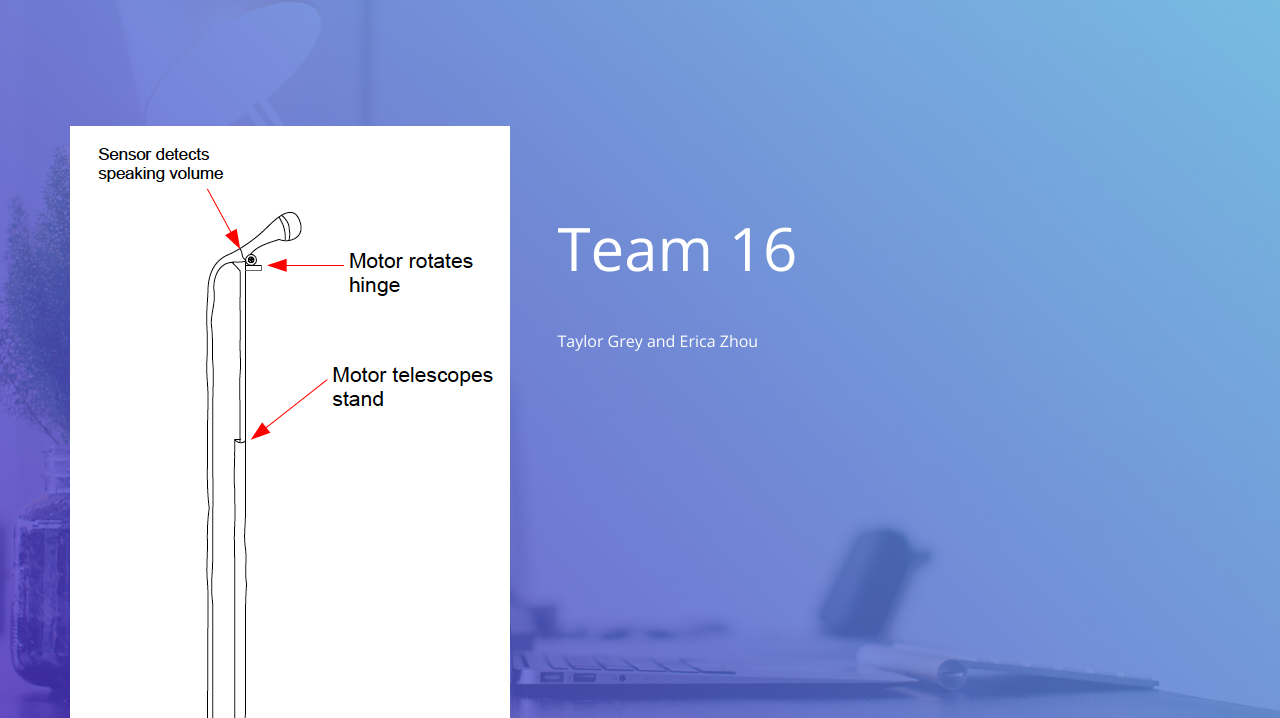
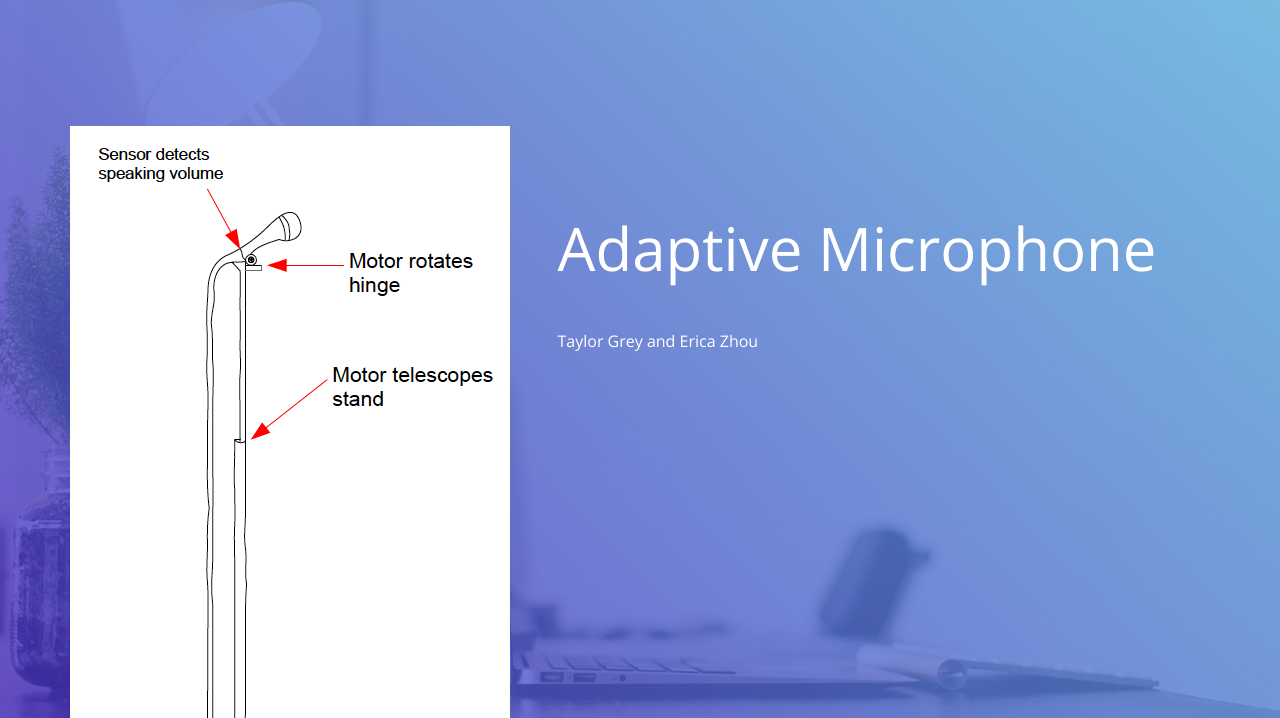
Before and after one commit to ericazhou7/ericazhou7.github.io, a plain HTML site: page 6810/index.html in a window 1280 px wide. Shown: the part 82-800 px from the top of the page. Drawn offline with nearby package versions, Linux system fonts and the light colour scheme.

Commit message:
added project title

```diff
--- a/6810/index.html
+++ b/6810/index.html
@@ -9,7 +9,7 @@
     <meta http-equiv="x-ua-compatible" content="ie=edge">
     <meta name="viewport" content="width=device-width, initial-scale=1.0">
     <!-- Title -->
-    <title>Team 16</title>
+    <title>Adaptive Microphone</title>
     <!-- Place favicon.ico in the root directory -->
     <link rel="apple-touch-icon" href="images/apple-touch-icon.png">
     <link rel="shortcut icon" type="image/ico" href="images/favicon.ico" />
@@ -75,7 +75,7 @@
                 </div>
                 <div class="col-xs-12 col-md-7">
                     <div class="space-80 hidden-xs"></div>
-                    <h1 class="wow fadeInUp" data-wow-delay="0.4s">Team 16</h1>
+                    <h1 class="wow fadeInUp" data-wow-delay="0.4s">Adaptive Microphone</h1>
                     <div class="space-20"></div>
                     <div class="desc wow fadeInUp" data-wow-delay="0.6s">
                         <p>Taylor Grey and Erica Zhou</p>
```
Also changed, not shown: 1 other file.
